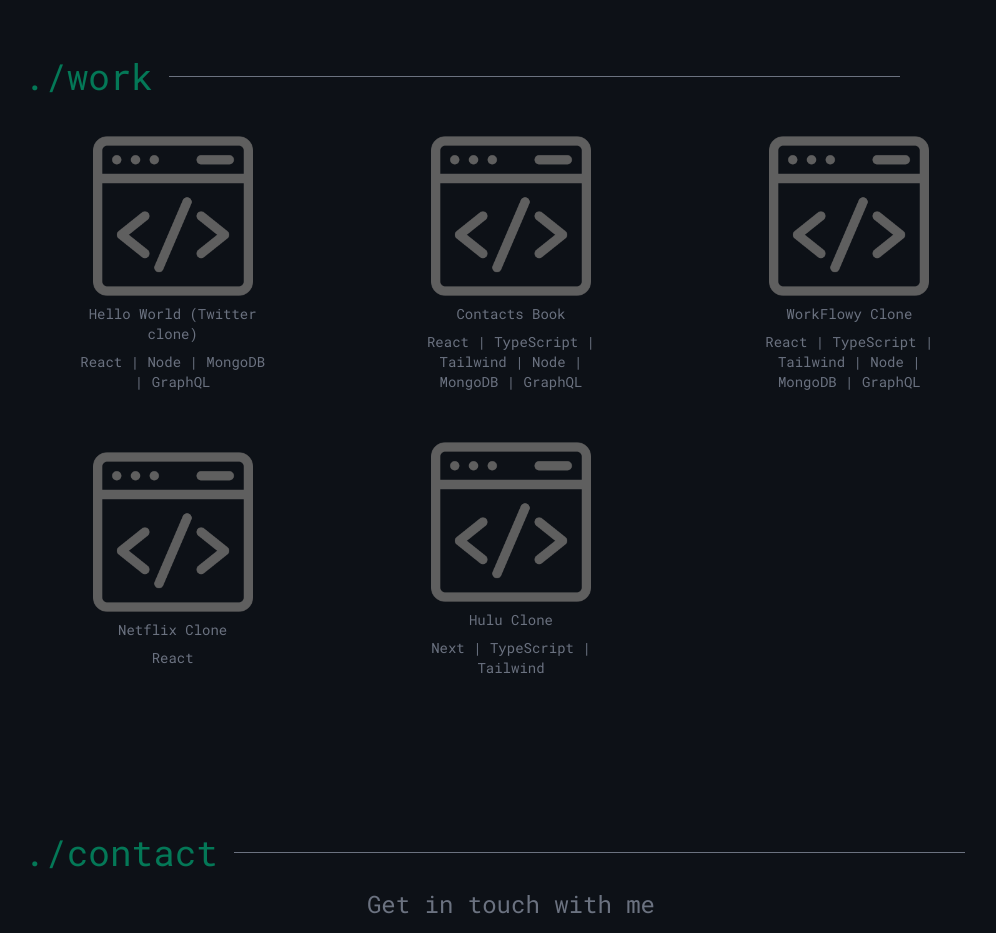
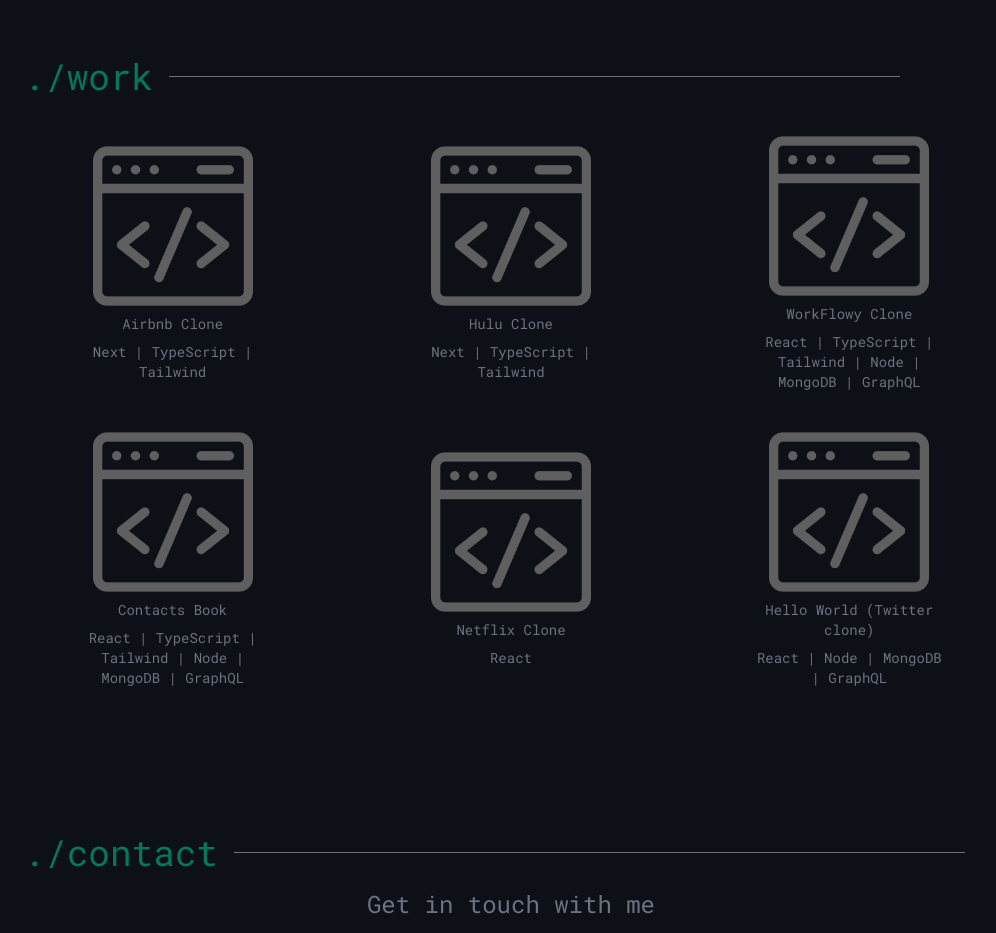
Before and after one commit to ChandrakantPal/ck16dev, a Next.js app: page / in a window 1280 px wide. Shown: the part 2480-3413 px from the top of the page, without its empty margins (129-1125 px from the left). Built offline with nearby package versions, Linux system fonts and the light colour scheme.

Commit message:
projects config used

```diff
--- a/src/components/Work.tsx
+++ b/src/components/Work.tsx
@@ -1,4 +1,5 @@
 import { FC, RefObject } from 'react'
+import { Projects } from '../utils/project.config'
 import Project from './Project'
 import SectionHeader from './SectionHeader'
 
@@ -7,31 +8,13 @@
     <section data-aos="fade-up" className="w-full mb-24 md:mb-36" ref={workRef}>
       <SectionHeader title="work" />
       <div className="flex flex-wrap grid-cols-3 grid-rows-2 gap-10 mt-10 md:grid">
-        <Project
-          link="https://helloworldtwitterclonegraphql.netlify.app/"
-          title="Hello World (Twitter clone)"
-          stack="React | Node | MongoDB | GraphQL"
-        />
-        <Project
-          link="https://contactsbookclient.netlify.app"
-          title="Contacts Book"
-          stack="React | TypeScript | Tailwind | Node | MongoDB | GraphQL"
-        />
-        <Project
-          link="https://workfloy-clone.netlify.app"
-          title="WorkFlowy Clone"
-          stack="React | TypeScript | Tailwind | Node | MongoDB | GraphQL"
-        />
-        <Project
-          link="https://netflixclonereact.netlify.app"
-          title="Netflix Clone"
-          stack="React"
-        />
-        <Project
-          link="https://hulu-clone-next-typescript-tailwind.vercel.app/"
-          title="Hulu Clone"
-          stack="Next | TypeScript | Tailwind"
-        />
+        {Projects.map((project) => (
+          <Project
+            link={project.link}
+            title={project.title}
+            stack={project.stack}
+          />
+        ))}
       </div>
     </section>
   )
```
